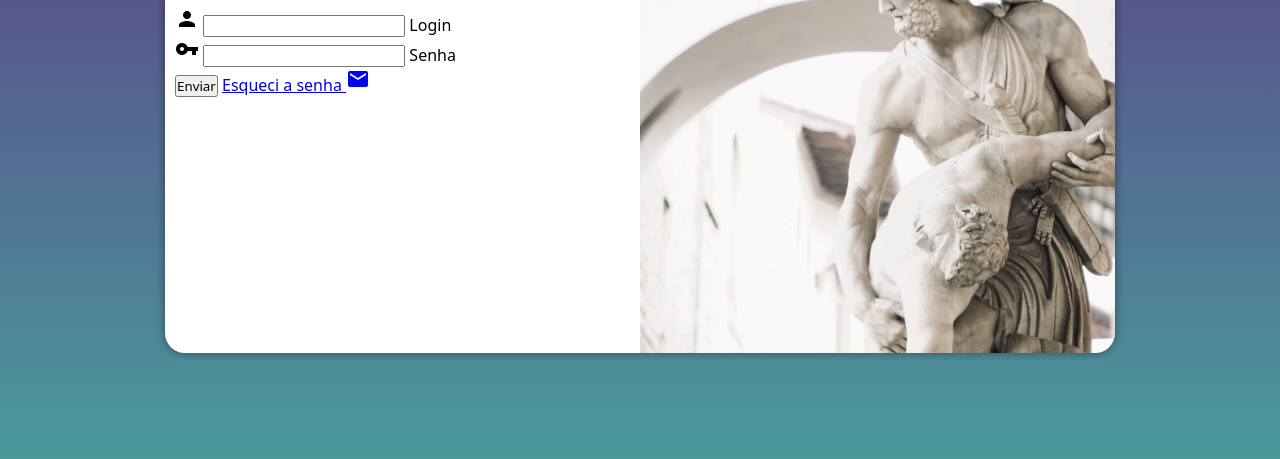
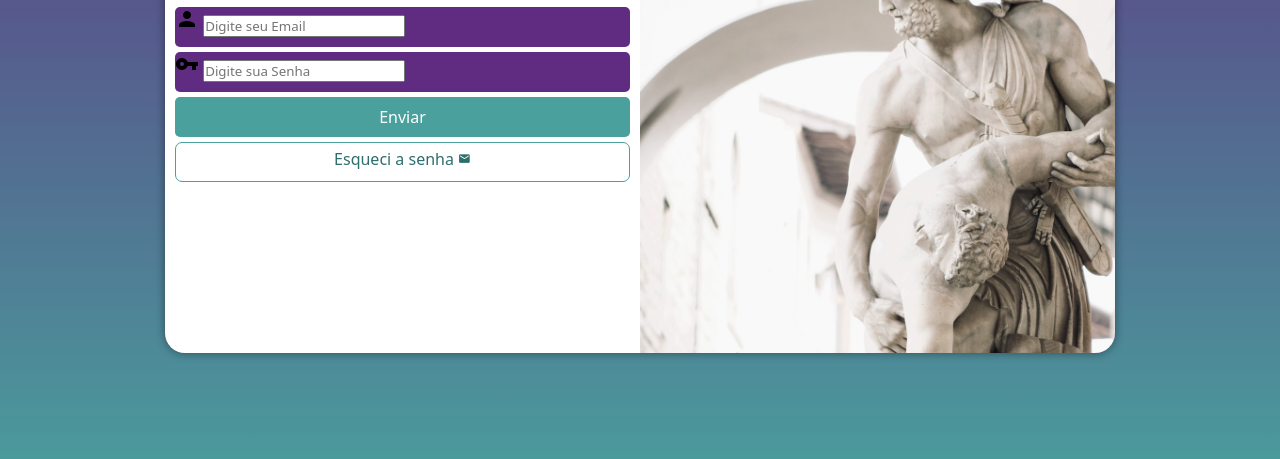
Before and after one commit to Hernany88/projeto-login, a plain HTML site: page index.html in a window 1280 px wide. Shown: the part 297-756 px from the top of the page. Drawn offline with Linux system fonts and the light colour scheme.

Commit message:
atualizando o projeto login

```diff
--- a/estilos/style.css
+++ b/estilos/style.css
@@ -67,3 +67,55 @@ div#formulario > p {
     margin-bottom: 10px;
     text-align: justify;
 }
+
+form > input[type=submit] {
+    display: block;
+    font-size: 1em;
+    width: 100%;
+    height: 40px;
+    background-color: #49a09d;
+    color: white;
+    border: none;
+    border-radius: 5px;
+    cursor: pointer;
+}
+
+form > div.campo {
+    background-color: #5f2c82;
+    display: block;
+    width: 100%;
+    height: 40px;
+    border-radius: 5px;
+    margin: 5px 0px;
+}
+
+div.campo > label {
+    display: none;
+}
+
+form > input[type=submit]:hover {
+    background-color: #287270;
+}
+
+form > a.botao {
+    display: block;
+    text-align: center;
+    font-size: 1em;
+    width: 100%;
+    height: 40px;
+    padding-top: 5px;
+    margin-top: 5px;
+    background-color: white;
+    color: #2d6e6c;
+    border: 1px solid #49a09d;
+    border-radius: 7px;
+    text-decoration: none;
+}
+
+form > a.botao:hover {
+    background-color: #6cdfdb;
+}
+
+form > a.botao > i {
+    font-size: 0.8em;
+}
--- a/index.html
+++ b/index.html
@@ -22,17 +22,17 @@
                  <form action="login.php" method="post" autocomplete="on">
                      <div class="campo">
                         <i class="material-icons">person</i>
-                        <input type="email" name="login" id="ilogin" autocomplete="email" required maxlength="30">
+                        <input type="email" name="login" id="ilogin" autocomplete="email" required maxlength="30" placeholder="Digite seu Email">
                         <label for="ilogin">Login</label>
                      </div>
                      <div class="campo">
                         <i class="material-icons">vpn_key</i>
-                        <input type="password" name="senha" id="isenha" autocomplete="current-password" required minlength="8" maxlength="20">
+                        <input type="password" name="senha" id="isenha" autocomplete="current-password" required minlength="8" maxlength="20" placeholder="Digite sua Senha">
                         <label for="isenha">Senha</label>
 
                      </div>
                      <input type="submit" value="Enviar">
-                     <a href="esqueci.html">
+                     <a href="esqueci.html" class="botao">
                         Esqueci a senha <i class="material-icons">mail</i>
                      </a>
                  </form>
```
